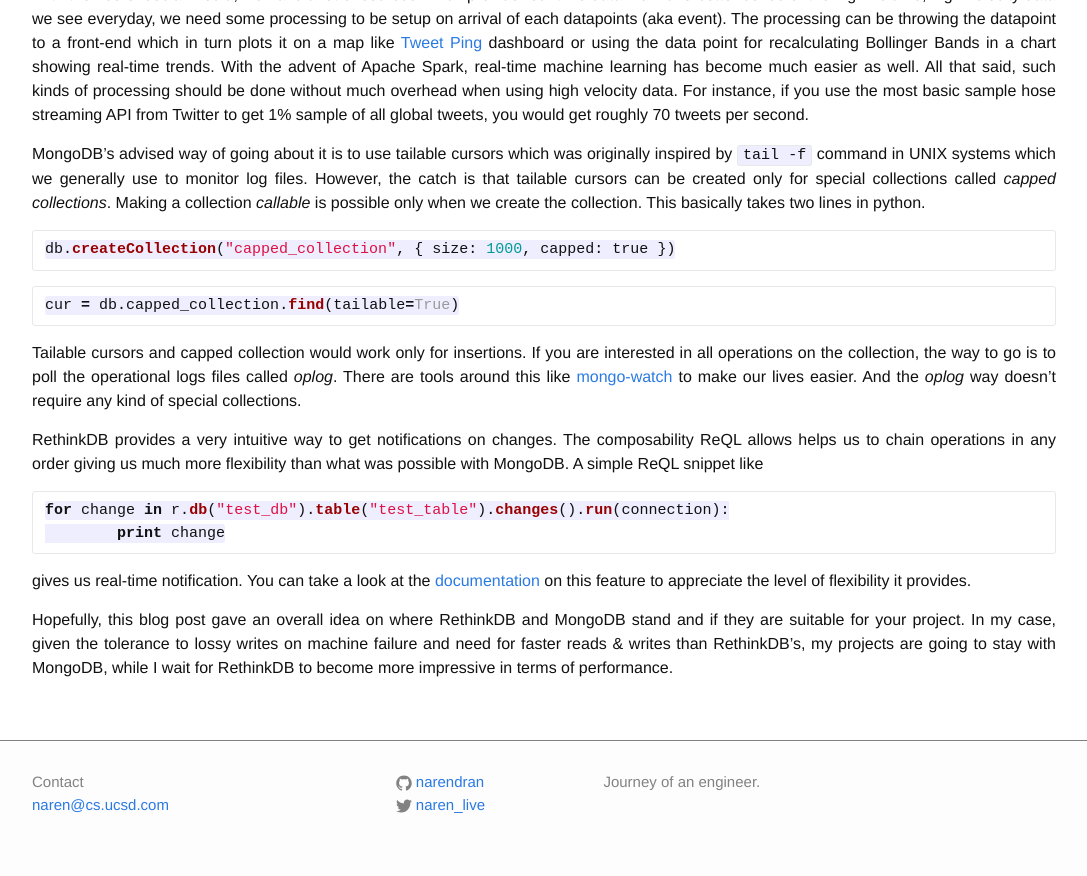
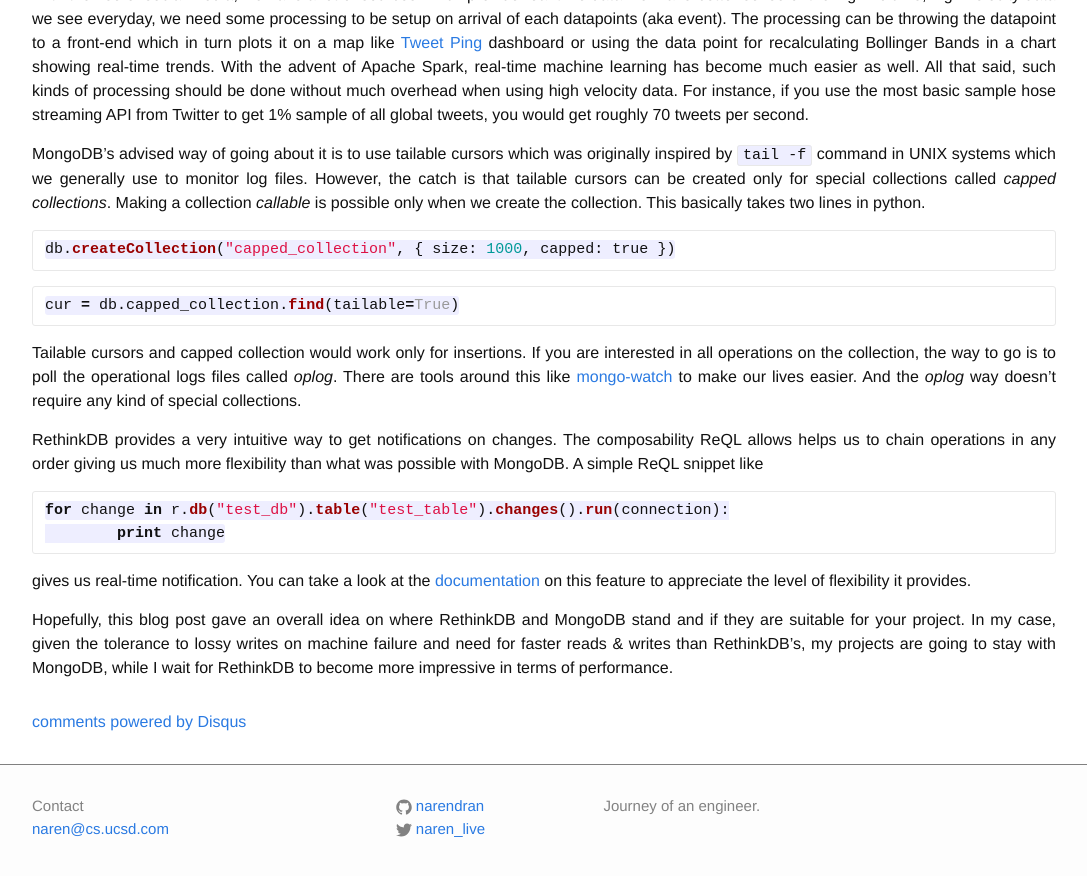
Before and after one commit to narendran/narendran.github.io, a Jekyll site: the page built from _posts/2015-6-4-mongo-vs-rethink.markdown, in a window 1280 px wide and 900 px high, scrolled down 3295 px. Shown: the top 876 px of the window, without its empty margins (96-1183 px from the left). Built offline with Jekyll 4.4.1, drawn with Linux system fonts in a browser that asks for light colours; comment, search, counter and statistics services are not loaded.

Commit message:
Added discqus

```diff
--- a/_layouts/post.html
+++ b/_layouts/post.html
@@ -25,7 +25,8 @@
 (document.getElementsByTagName('head')[0] || document.getElementsByTagName('body')[0]).appendChild(dsq);
 })();
 </script>
-<noscript>Please enable JavaScript to view the <a href="https://disqus.com/?ref_noscript" rel="nofollow">comments powered by Disqus.</a></noscript>
+<noscript>Please enable JavaScript to view the <a href="http://disqus.com/?ref_noscript">comments powered by Disqus.</a></noscript>
+<a href="http://disqus.com" class="dsq-brlink">comments powered by <span class="logo-disqus">Disqus</span></a>
  {% endif %}
 
 </div>
--- a/_posts/2015-6-4-mongo-vs-rethink.markdown
+++ b/_posts/2015-6-4-mongo-vs-rethink.markdown
@@ -1,5 +1,6 @@
 ---
 layout: post
+comments: true
 title:  "MongoDB vs. RethinkDB"
 excerpt: "I studied and compared document-oriented NoSQL databases, MongoDB and RethinkDB, in terms of data model, query language and performance and discuss the pros and cons of each."
 date:   2015-06-04 16:00:00
```
Also changed, not shown: other parts of _layouts/post.html (+2 -2 lines). Lines whose indentation alone changed are shown as unchanged.
